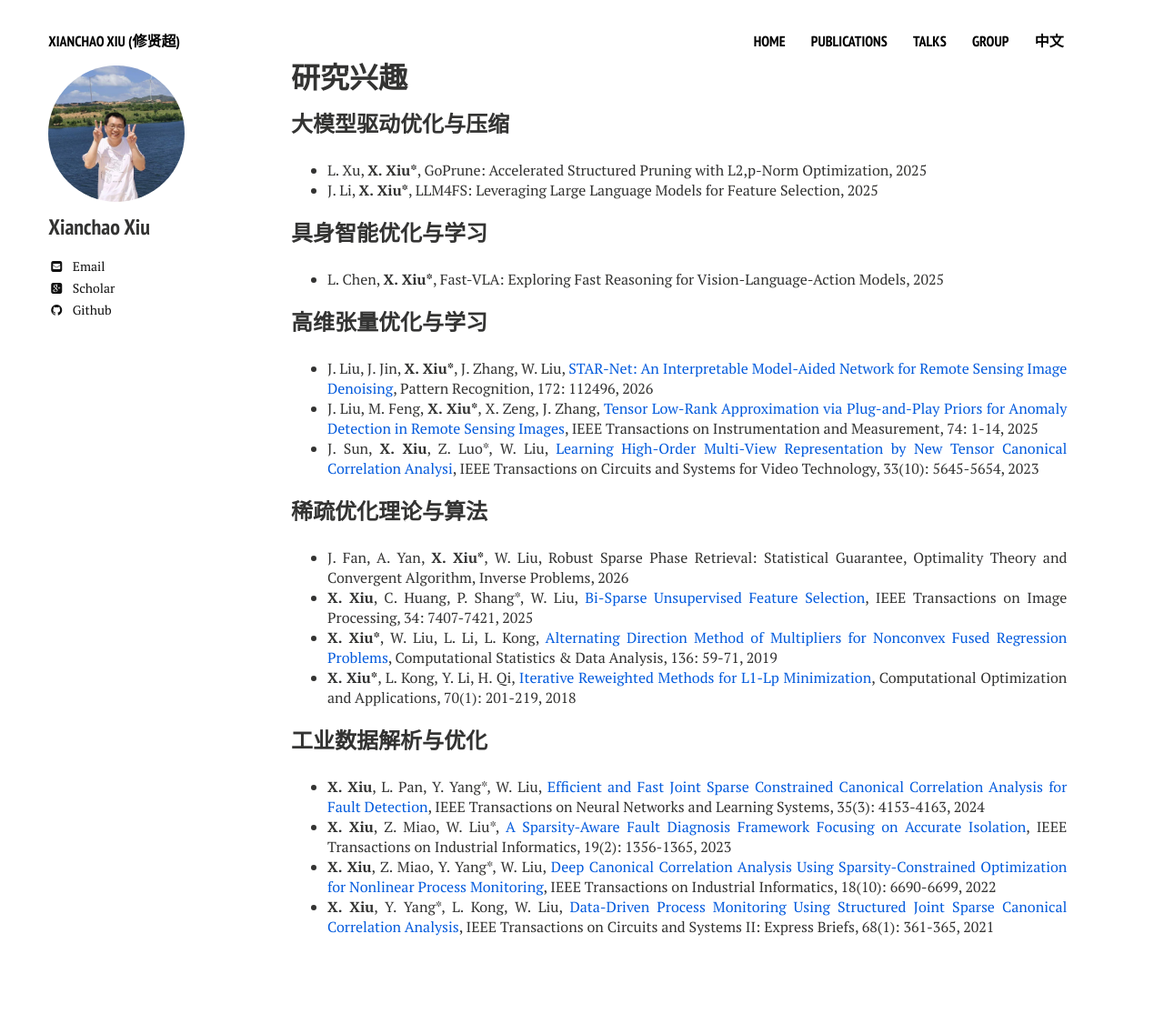
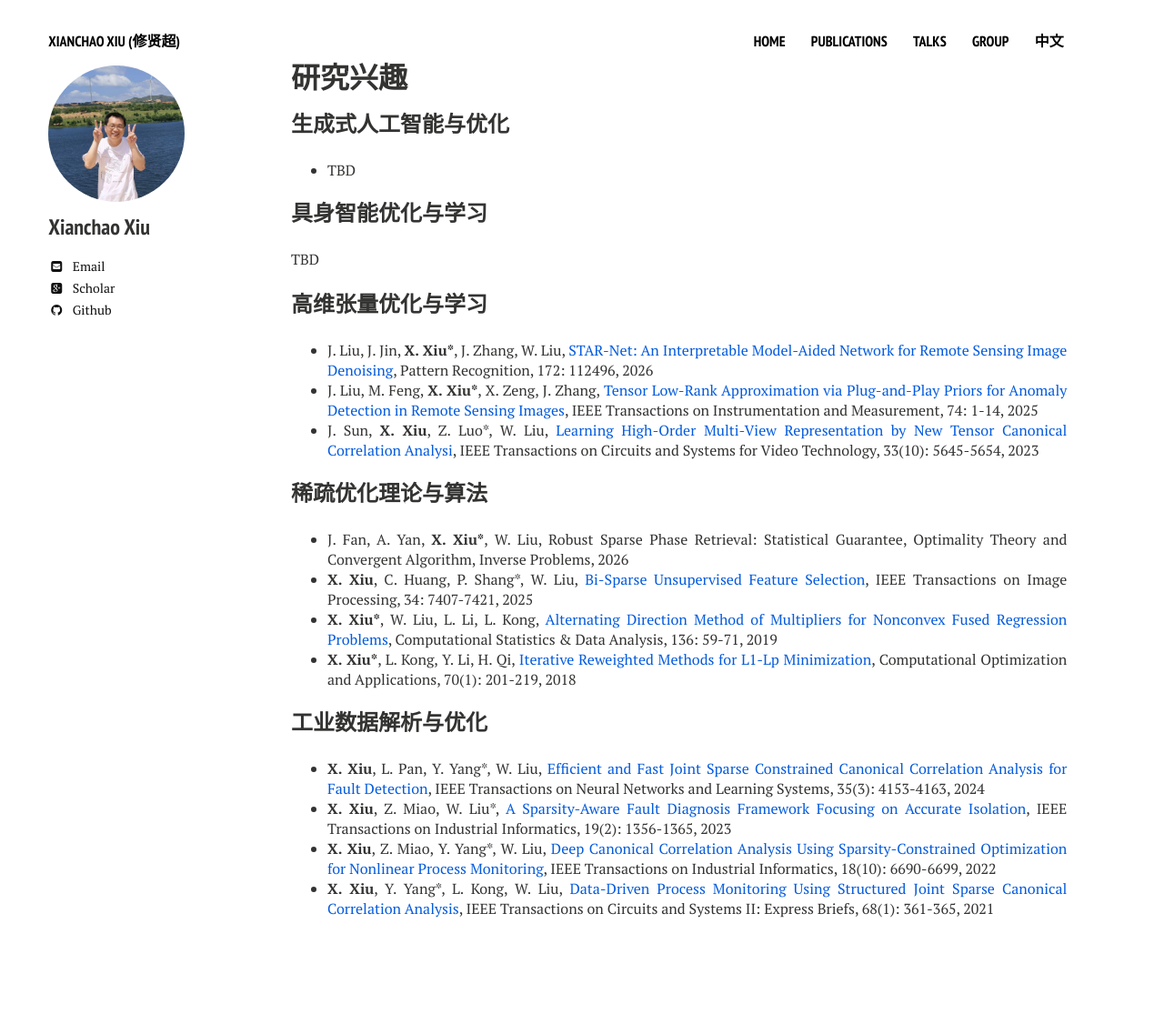
Before and after one commit to xianchaoxiu/xianchaoxiu.github.io, a Jekyll site: the page built from chinese/research/index.md, in a window 1280 px wide. Shown: the whole page at 91% size. Built offline with Jekyll 4.4.1, drawn with Linux system fonts in a browser that asks for light colours; nearby versions of some CDN libraries.

Commit message:
Update index.md

```diff
--- a/chinese/research/index.md
+++ b/chinese/research/index.md
@@ -5,13 +5,11 @@ comments: false
 share: false
 ---
 
-### 大模型驱动优化与压缩
-* L. Xu, <b>X. Xiu*</b>, GoPrune: Accelerated Structured Pruning with L2,p-Norm Optimization, 2025 <br>
-* J. Li, <b>X. Xiu*</b>, LLM4FS: Leveraging Large Language Models for Feature Selection, 2025 <br>
-
+### 生成式人工智能与优化
+* TBD
 
 ### 具身智能优化与学习
-* L. Chen, <b>X. Xiu*</b>, Fast-VLA: Exploring Fast Reasoning for Vision-Language-Action Models, 2025 <br>
+TBD
 
 
 ### 高维张量优化与学习
```
